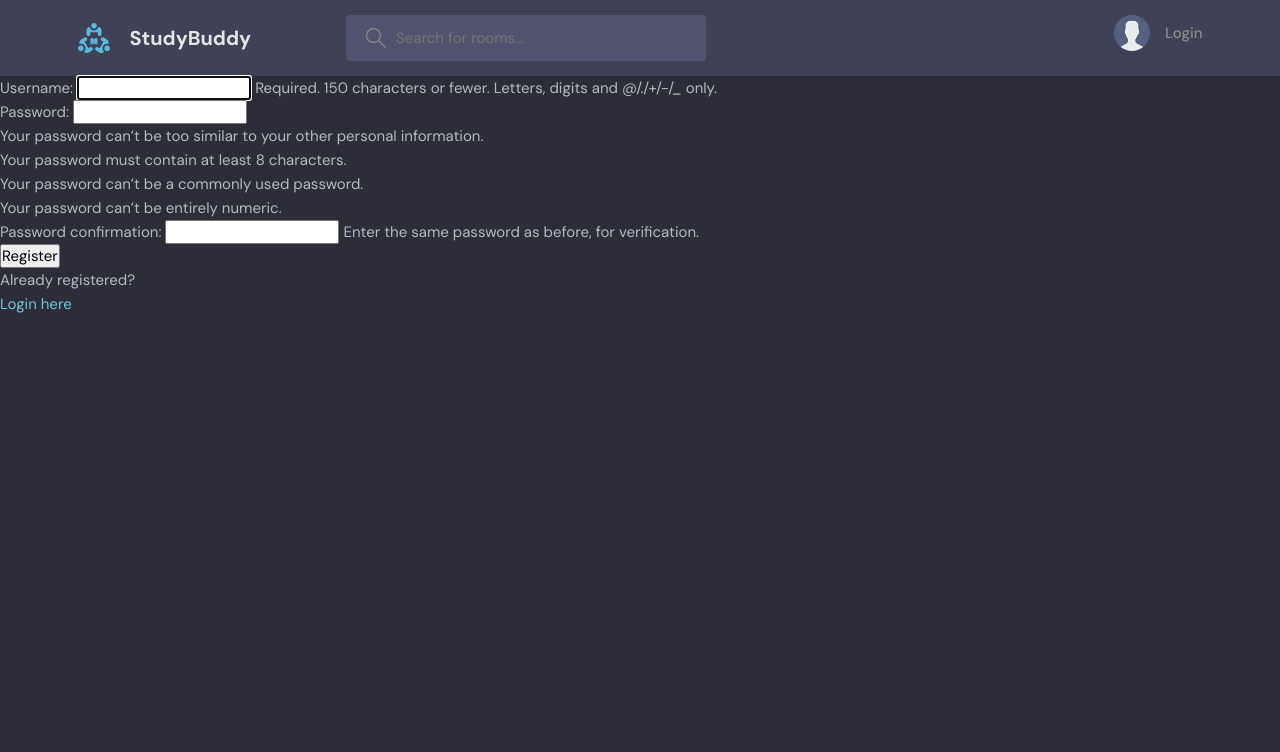
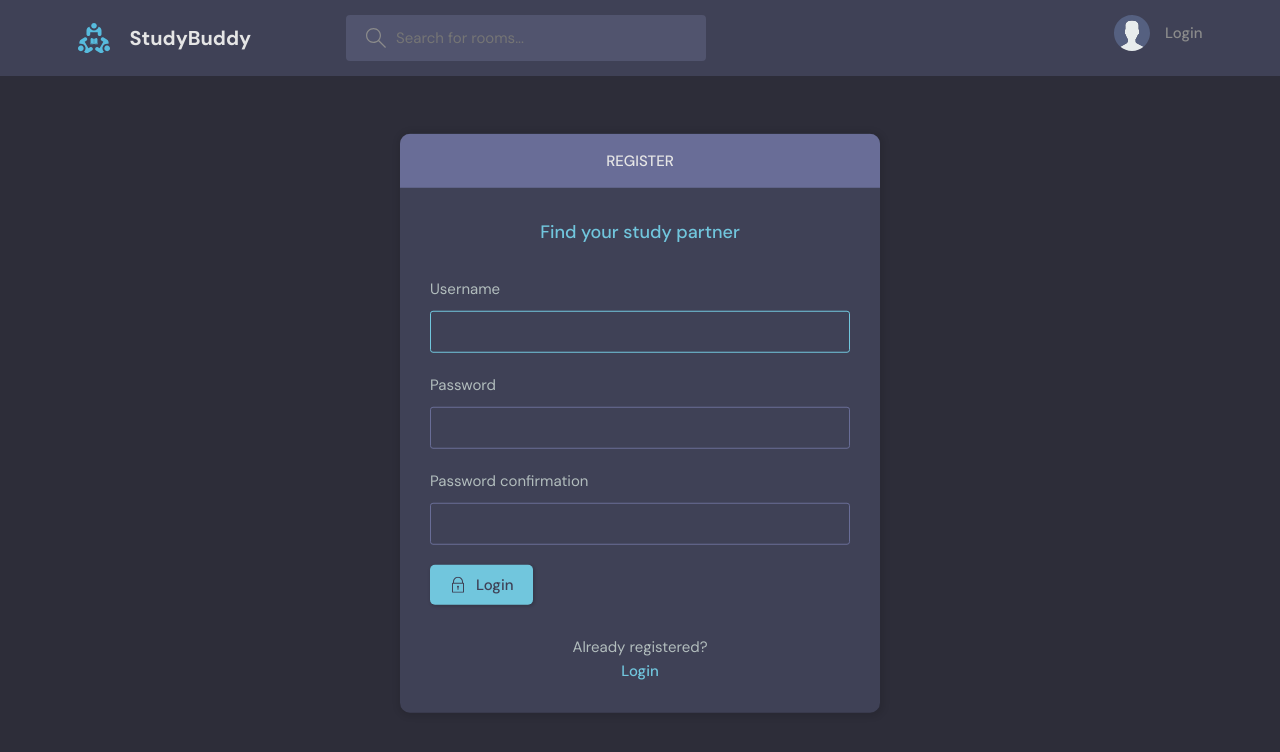
Before and after one commit to Ashutosh2302/Discord-Clone, a Django app: page /register/ in a window 1280 px wide. Shown: the top 752 px of the page. Run offline with Django 3.2, Linux system fonts and the light colour scheme.

Commit message:
login, register pages styled

```diff
--- a/base/templates/base/login_register.html
+++ b/base/templates/base/login_register.html
@@ -1,38 +1,116 @@
 {% extends 'main.html' %}
+
 {% block content %}
+    <main class="auth layout">
 
       {% if page == 'login' %}
-<div>
-    <form method='POST' action='' >
+
+      <div class="container">
+        <div class="layout__box">
+          <div class="layout__boxHeader">
+            <div class="layout__boxTitle">
+              <h3>Login</h3>
+            </div>
+          </div>
+          <div class="layout__body">
+            <h2 class="auth__tagline">Find your study partner</h2>
+
+            <form class="form" action="" method="POST">
               {% csrf_token %}
-        <label>Username:</label>
-        <input type='text' name='username' placeholder='Enter Username'/>
+              <div class="form__group form__group">
+                <label for="room_name">Username</label>
+                <input id="username" name="username" type="text" placeholder="e.g. dennis_ivy" />
+              </div>
+              <div class="form__group">
+                <label for="password">Password</label>
+                <input
+                  id="password"
+                  name="password"
+                  type="password"
+                  placeholder="&bull;&bull;&bull;&bull;&bull;&bull;&bull;&bull;"
+                />
+              </div>
 
-        <label>Password:</label>
-        <input type='password' name='password' placeholder='Enter Password'/>
+              <button class="btn btn--main" type="submit">
+                <svg
+                  version="1.1"
+                  xmlns="http://www.w3.org/2000/svg"
+                  width="32"
+                  height="32"
+                  viewBox="0 0 32 32"
+                >
+                  <title>lock</title>
+                  <path
+                    d="M27 12h-1v-2c0-5.514-4.486-10-10-10s-10 4.486-10 10v2h-1c-0.553 0-1 0.447-1 1v18c0 0.553 0.447 1 1 1h22c0.553 0 1-0.447 1-1v-18c0-0.553-0.447-1-1-1zM8 10c0-4.411 3.589-8 8-8s8 3.589 8 8v2h-16v-2zM26 30h-20v-16h20v16z"
+                  ></path>
+                  <path
+                    d="M15 21.694v4.306h2v-4.306c0.587-0.348 1-0.961 1-1.694 0-1.105-0.895-2-2-2s-2 0.895-2 2c0 0.732 0.413 1.345 1 1.694z"
+                  ></path>
+                </svg>
 
-        <input type='submit' value='Login'/>
-
+                Login
+              </button>
             </form>
 
-    <p>Haven't registered yet?</p>
-    <a href="{% url 'register' %}">Register here</a>
+            <div class="auth__action">
+              <p>Haven't signed up yet?</p>
+              <a href="{% url 'register' %}" class="btn btn--link">Sign Up</a>
+            </div>
+          </div>
+        </div>
       </div>
 
-{%else%}
+      {% else %}
 
-<div>
-    <form method='POST' action='' >
+      <div class="container">
+        <div class="layout__box">
+          <div class="layout__boxHeader">
+            <div class="layout__boxTitle">
+              <h3>Register</h3>
+            </div>
+          </div>
+          <div class="layout__body">
+            <h2 class="auth__tagline">Find your study partner</h2>
 
+            <form class="form" action="" method="POST">
               {% csrf_token %}
-        {{form.as_p}}
-        <input type='submit' value='Register'/>
+              {% for field in form %}
+              <div class="form__group form__group">
+                <label for="room_name">{{field.label}}</label>
+                {{field}}
+              </div>
+             {% endfor %}
 
+              <button class="btn btn--main" type="submit">
+                <svg
+                  version="1.1"
+                  xmlns="http://www.w3.org/2000/svg"
+                  width="32"
+                  height="32"
+                  viewBox="0 0 32 32"
+                >
+                  <title>lock</title>
+                  <path
+                    d="M27 12h-1v-2c0-5.514-4.486-10-10-10s-10 4.486-10 10v2h-1c-0.553 0-1 0.447-1 1v18c0 0.553 0.447 1 1 1h22c0.553 0 1-0.447 1-1v-18c0-0.553-0.447-1-1-1zM8 10c0-4.411 3.589-8 8-8s8 3.589 8 8v2h-16v-2zM26 30h-20v-16h20v16z"
+                  ></path>
+                  <path
+                    d="M15 21.694v4.306h2v-4.306c0.587-0.348 1-0.961 1-1.694 0-1.105-0.895-2-2-2s-2 0.895-2 2c0 0.732 0.413 1.345 1 1.694z"
+                  ></path>
+                </svg>
+
+                Login
+              </button>
             </form>
 
+            <div class="auth__action">
               <p>Already registered?</p>
-    <a href="{% url 'login' %}">Login here</a>
+              <a href="signup.html" class="btn btn--link">Login</a>
+            </div>
+          </div>
+        </div>
       </div>
 
       {% endif %}
+
+    </main>
     {% endblock %}
--- a/base/views.py
+++ b/base/views.py
@@ -51,6 +51,8 @@ def register_user(request):
             user.save()
             login(request, user)
             return redirect('home')
+        else:
+            messages.error(request, 'An error occurred during registration')
 
     return render(request, 'base/login_register.html', context)
 
```
Also changed, not shown: base/templates/base/login_register_old.html (added, +38 -0 lines), db.sqlite3. Lines whose indentation alone changed are shown as unchanged.
